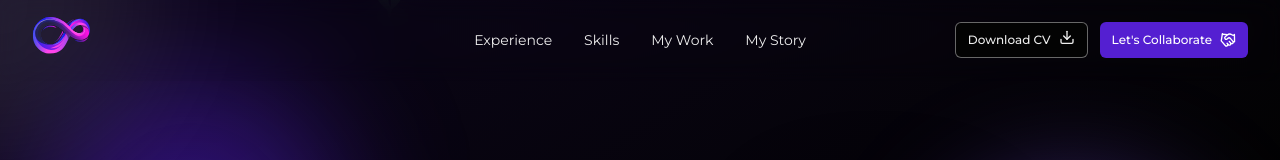
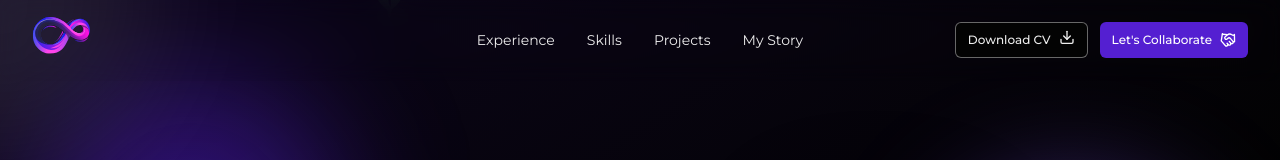
Before and after one commit to jabezsamsondev-prog/my_portfolio_website, a React (Vite) app: page / in a window 1280 px wide. Shown: the top 160 px of the page. Built offline with nearby package versions, Linux system fonts and the light colour scheme.

Commit message:
changes in resume file and header

```diff
--- a/src/components/ui/Header.tsx
+++ b/src/components/ui/Header.tsx
@@ -117,7 +117,7 @@ export function Header() {
                 onClick={() => scrollToSection("work")}
                 className="relative text-foreground hover:text-foreground transition-colors cursor-pointer group text-xs xl:text-sm"
               >
-                My Work
+                Projects
                 <span
                   className={`absolute -bottom-[3px] left-0 h-0.5 bg-white transition-all duration-300 ease-out ${
                     activeSection === "work"
@@ -244,7 +244,7 @@ export function Header() {
                   onClick={() => scrollToSection("about")}
                   className="text-left text-foreground hover:text-primary transition-colors py-2 cursor-pointer"
                 >
-                  About
+                  My Story
                 </button>
                 <div className="pt-2 border-t border-border/30 flex flex-col gap-3">
                   <Button
```
Also changed, not shown: 1 other file (tests, documents, lock files or other folders).
